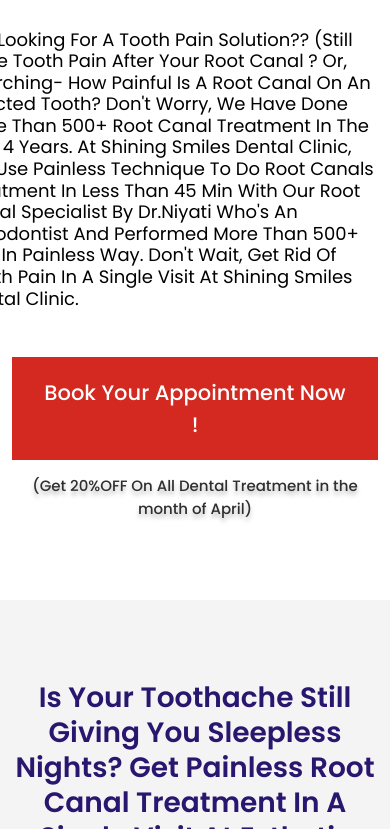
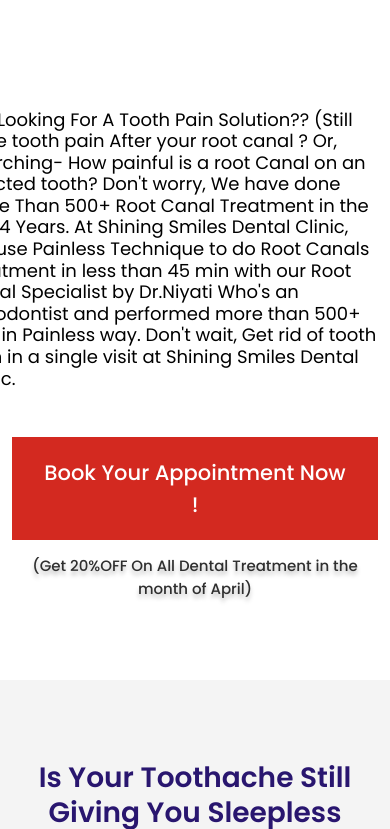
Before and after one commit to ckkumar2735/Care-Cure-Dental-Clinic, a plain HTML site: page index.html in a window 390 px wide. Shown: the part 2351-3180 px from the top of the page. Drawn offline with nearby package versions, Linux system fonts and the light colour scheme; a script that the page names is missing.

Commit message:
Update responsive.css

```diff
--- a/assets/css/responsive.css
+++ b/assets/css/responsive.css
@@ -110,11 +110,11 @@
          font-size: 18px;
          font-weight: 400;
 
-         text-transform: capitalize;
+/*          text-transform: capitalize;
          text-align: left;
          color: #000000;
          margin-top:-80px;
-
+          */
      }
 
     .discover {
```
